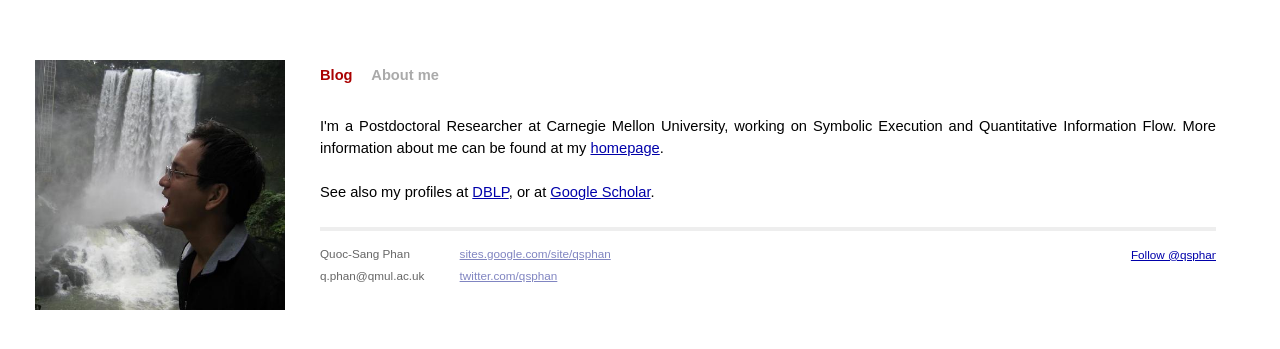
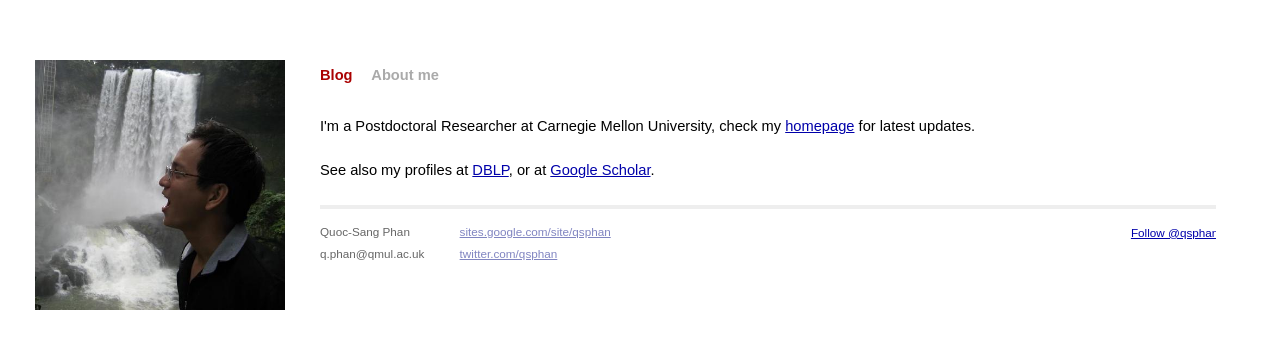
Before and after one commit to dark2bright/dark2bright.github.io, a Jekyll site: the page built from about.html, in a window 1280 px wide. Shown: the top 349 px of the page. Built offline with Jekyll 4.4.1, drawn with Linux system fonts in a browser that asks for light colours; comment, search, counter and statistics services are not loaded.

Commit message:
update about

```diff
--- a/about.html
+++ b/about.html
@@ -4,7 +4,7 @@ title: Quoc-Sang Phan
 ---
 
 <div id="home">
-  <p>I'm a Postdoctoral Researcher at Carnegie Mellon University, working on Symbolic Execution and Quantitative Information Flow. More information about me can be found at my <a href="https://sites.google.com/site/qsphan/">homepage</a>.
+  <p>I'm a Postdoctoral Researcher at Carnegie Mellon University, check my <a href="http://www.andrew.cmu.edu/user/qsp/">homepage</a> for latest updates.
   <br/><br/>
 
   See also my profiles at <a href="http://www.informatik.uni-trier.de/~ley/pers/hc/p/Phan:Quoc=Sang.html">DBLP</a>, or at <a href="http://scholar.google.com/citations?user=4IkvERIAAAAJ&hl=en">Google Scholar</a>.
```
